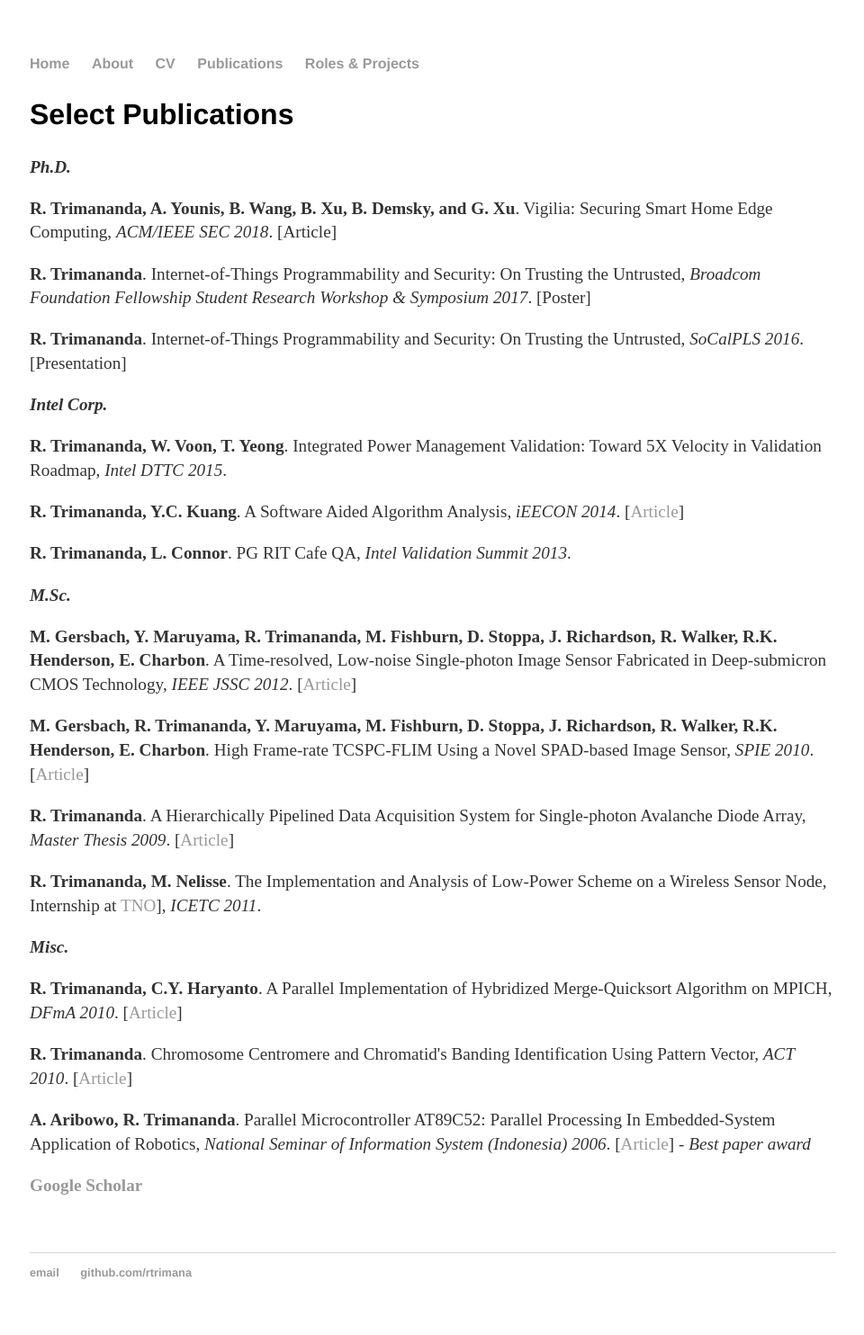
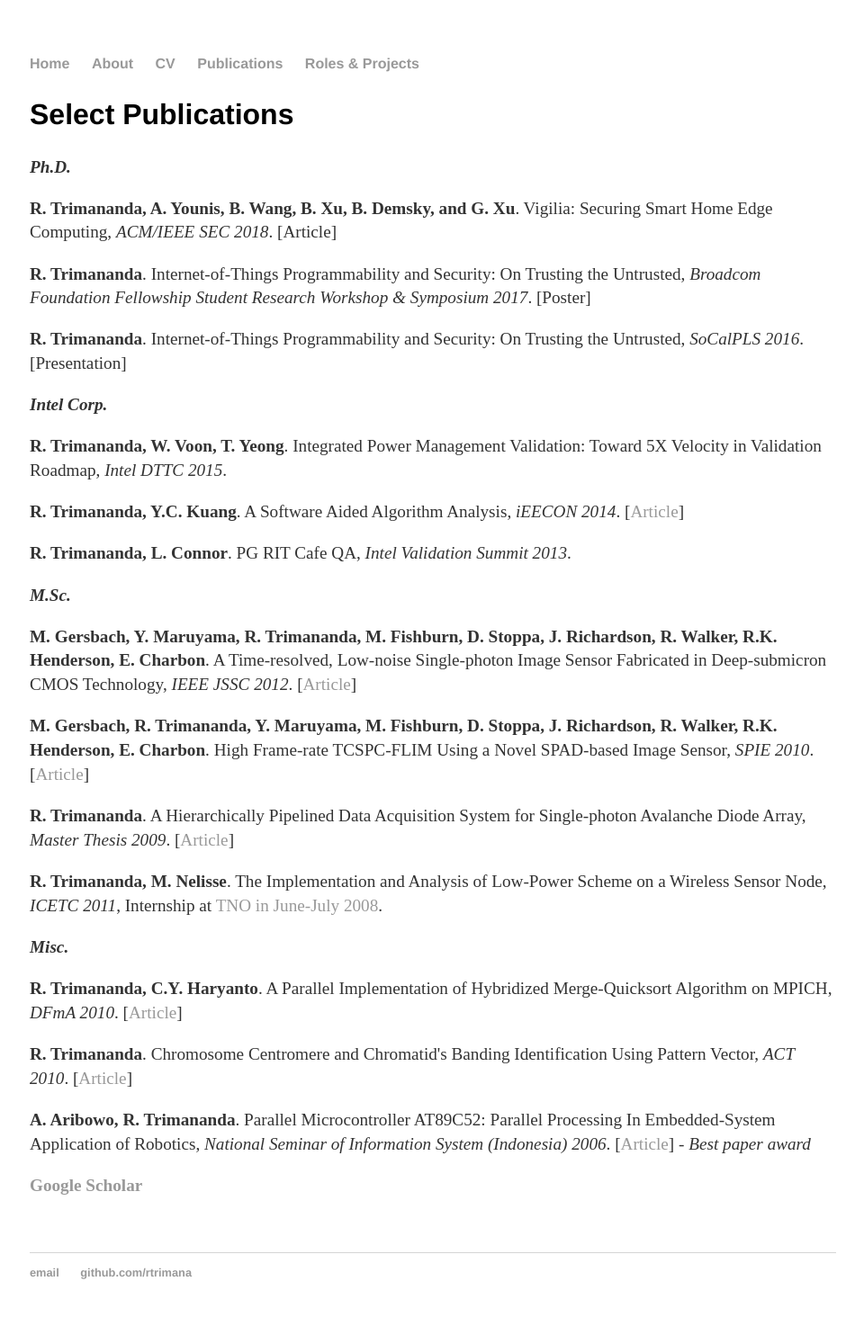
Before and after one commit to rtrimana/rahmaditrimananda.github.io, a Jekyll site: the page built from publications/index.html, in a window 1280 px wide. Shown: the whole page at 90% size, without its empty margins (159-1119 px from the left). Built offline with Jekyll 4.4.1, drawn with Linux system fonts in a browser that asks for light colours.

Commit message:
Update index.html

```diff
--- a/publications/index.html
+++ b/publications/index.html
@@ -32,7 +32,7 @@
 
 				<p><strong>R. Trimananda</strong>. A Hierarchically Pipelined Data Acquisition System for Single-photon Avalanche Diode Array, <em>Master Thesis 2009</em>. [<a href="https://repository.tudelft.nl/islandora/object/uuid%3Afac9915f-2aab-4200-94b2-46669371b88d" target="_blank">Article</a>]
 
-				<p><strong>R. Trimananda, M. Nelisse</strong>. The Implementation and Analysis of Low-Power Scheme on a Wireless Sensor Node, Internship at <a href="https://www.tno.nl/en/" target="_blank">TNO</a>], <em>ICETC 2011</em>.
+				<p><strong>R. Trimananda, M. Nelisse</strong>. The Implementation and Analysis of Low-Power Scheme on a Wireless Sensor Node, <em>ICETC 2011</em>, Internship at <a href="https://www.tno.nl/en/" target="_blank">TNO in June-July 2008</a>.
 		<br>
 
 		<em><p><strong>Misc.</strong></p></em>
```
